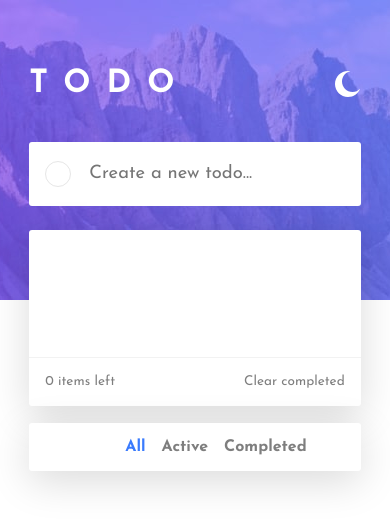
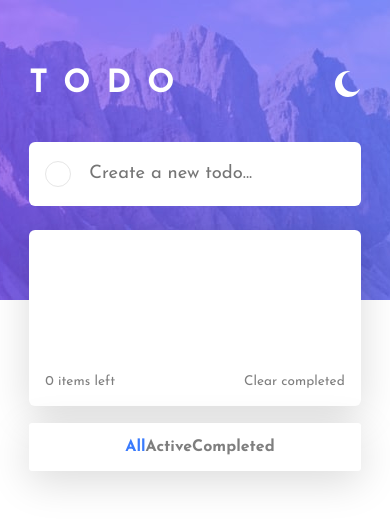
Before and after one commit to Vitaliqu/todo-app, a React (Vite) app: page / in a window 390 px wide. Shown: the top 528 px of the page. Built offline with nearby package versions, Linux system fonts and the light colour scheme.

Commit message:
add module styles

```diff
--- a/src/App.css
+++ b/src/App.css
@@ -1,7 +1,6 @@
 @import url('https://fonts.googleapis.com/css2?family=Josefin+Sans:wght@100;300;400;500;700&family=Nunito+Sans:opsz,wght@6..12,200;6..12,300;6..12,400;6..12,500;6..12,600;6..12,700;6..12,800&display=swap');
 
 body, .task-text, .delete-button, .moon-icon, .sun-icon, .input-checkMark-container,  .text-input, .items-left, .clear-button, .filter-buttons, li, .navigation-panel, .task-container, .text-input-container, .background-image::before, .theme-switch-container {
-    transition: background 0.3s, transform 0.3s, opacity 0.3s, color 0.3s, background-color 0.3s, border-color 0.3s, box-shadow 0.3s;
 }
 
 html {
@@ -127,7 +126,7 @@ body, html {
     align-items: center;
     margin-top: clamp(0rem, 5vh, 3rem);
     display: flex;
-    border-radius: 3px;
+    border-radius: 6px;
     overflow: hidden;
     height: clamp(2rem, 8vh, 4rem);
     flex-direction: row;
@@ -265,10 +264,11 @@ body, html {
     box-shadow: 0 10px 40px rgba(0, 0, 0, 0.15);
     width: 100%;
     display: flex;
+    overflow: hidden;
     margin-top: clamp(0.5rem, 3vh, 1.5rem);
     max-height: clamp(10rem, 48vh, 27.7rem);
     min-height: 11rem;
-    border-radius: 3px;
+    border-radius: 6px;
     flex-direction: column;
     justify-content: space-between;
     background-color: white;
@@ -296,7 +296,7 @@ li {
     align-items: center;
     display: flex;
     height: 4rem;
-    border-bottom: 2px solid hsl(0, 0%, 95%);
+    border-bottom: 1px solid hsl(0, 0%, 95%);
 }
 
 .created-task::before {
@@ -305,7 +305,6 @@ li {
 .navigation-panel {
     flex-shrink: 0;
     box-sizing: border-box;
-    box-shadow: 0 -1px 0 hsl(0, 0%, 95%);
     display: flex;
     justify-content: space-between;
     color: black;
@@ -319,54 +318,6 @@ li {
     border-bottom-right-radius: 3px;
 }
 
-.filter {
-    transition: color 0s, background-color 0.3s;
-    box-sizing: border-box;
-    width: 50%;
-    align-items: center;
-    justify-content: space-evenly;
-    display: flex;
-    flex-direction: row;
-}
-
-.filter-All-container {
-    position: relative;
-}
-
-.filter-All {
-    position: absolute;
-}
-
-.filter-Active-container {
-    position: relative;
-}
-
-.filter-Active {
-    position: absolute;
-}
-
-.filter-Completed-container {
-    position: relative;
-}
-
-.filter-Completed {
-    position: absolute;
-}
-
-.filter-All, .filter-Active, .filter-Completed {
-    left: 0;
-    opacity: 0;
-    z-index: 200;
-    cursor: pointer;
-    margin: 0;
-    width: 100%;
-    height: 100%;
-}
-
-.filter-All-container, .filter-Active-container, .filter-Completed-container {
-    user-select: none;
-}
-
 p {
     transition: opacity 0s, color 0s;
     font-weight: 550;
@@ -378,26 +329,9 @@ p {
     opacity: 0.5;
 }
 
-.checked {
-    text-decoration: dashed;
-    opacity: 1;
-    color: hsl(220, 98%, 61%);
-}
 
 @media (max-width: 768px) {
-    .filter {
-        width: 100%;
-        height: clamp(2rem, 6vh, 3rem);
-        margin-top: clamp(0.5rem, 2vh, 10rem);
-        color: black;
-        font-weight: 400;
-        justify-content: space-evenly;
-        background-color: white;
-        box-shadow: 0 10px 40px rgba(0, 0, 0, 0.15);
-        border-radius: 3px;
-        padding: 0 6rem;
 
-    }
 
     .task {
         .delete-button {
--- a/src/App.jsx
+++ b/src/App.jsx
@@ -2,7 +2,7 @@ import React, {useEffect, useState} from 'react';
 import './App.css';
 import moonIcon from '../public/images/icon-moon.svg';
 import sunIcon from '../public/images/icon-sun.svg';
-import filter from "./filter.jsx";
+import filter from "./filter/filter.jsx";
 
 function App() {
     const mediaQuery = window.matchMedia("(max-width: 768px)");
@@ -43,7 +43,7 @@ function App() {
         localStorage.setItem("whiteTheme", JSON.stringify(themeSwitch))
         localStorage.setItem("taskList", JSON.stringify(taskList))
     });
-
+    console.log(allValues)
     return (
         <>
             <div className={"background-image"}></div>
@@ -80,18 +80,17 @@ function App() {
                             requestAnimationFrame(() => element.deleted = false)
                             return (
                                 <li draggable={true} key={index}
+                                    onTransitionEnd={element.deleted ? () => setTaskList(taskList.filter((element, id) => id !== index)) : null}
                                     style={element.deleted ? {
                                         height: 0,
-                                        borderWidth: 0,
                                         overflow: "hidden",
-                                        transition: "height 0.3s, border-width 0.2s"
+                                        transition: "height 0.7s"
                                     } : {opacity: 1}}
                                     className={`task`}>
                                     <div
                                         style={element.deleted ? {
-                                            opacity:"none",
-                                        transition: "opacity 0.3s"
-                                    } : {opacity: 1}}
+                                            color:"red",
+                                        } : {opacity: 1}}
                                         className={`task-checkbox-container ${element.checked ? "created-task" : null}`}>
                                         <input onChange={() => {
                                             const updatedTaskList = [...taskList];
@@ -108,7 +107,6 @@ function App() {
                                         const updatedTaskList = [...taskList];
                                         updatedTaskList[index].deleted = true;
                                         setTaskList(updatedTaskList)
-                                        setTimeout(() => setTaskList(taskList.filter((element, id) => id !== index)), 300)
                                     }} className={"delete-button"}>&#10005;</div>
                                 </li>
                             )
@@ -120,10 +118,10 @@ function App() {
                         {size === 0 && filter(allValues, handleChanges)}
                         <div onClick={() => {
                             setTaskList([...taskList].map(element => {
-                                element.checked ? element.deleted = true: null;
+                                element.checked ? element.deleted = true : null;
                                 return element
                             }))
-                            setTimeout(()=>setTaskList([...taskList].filter(element => !element.checked)),200)
+                            setTimeout(() => setTaskList([...taskList].filter(element => !element.checked)), 200)
                         }} className={"clear-button"}>Clear completed
                         </div>
                     </div>
--- a/src/filter.jsx
+++ /dev/null
@@ -1,20 +0,0 @@
-import React, {useState} from "react";
-
-const filter = (allValues, handleChanges) => {
-
-    return (
-        <div className={"filter"}>
-            {Object.keys(allValues).map((element, index) => {
-                return (
-                    <div key={index} className={`filter-${element}-container`}>
-                        <input type={"checkbox"} onChange={() => handleChanges(element)}
-                               checked={allValues[element]}
-                               className={`filter-${element}`}/>
-                        <p className={`filter-buttons ${allValues[element] ? "checked" : ""}`}>{element}</p>
-                    </div>)
-            })}
-        </div>
-    )
-}
-
-export default filter
--- /dev/null
+++ b/src/filter/filter.jsx
@@ -0,0 +1,22 @@
+import React, {useState} from "react";
+import styles from "./filter.module.css"
+
+const filter = (allValues, handleChanges) => {
+    const createButton = (label) => {
+        return <div key={label} className={styles[`filter${label}Container`]}>
+            <input type={"checkbox"} onChange={() => handleChanges(label)}
+                   checked={allValues[label]}
+                   className={styles[`filter${label}`]}/>
+            {/*<p className={`filter-buttons ${allValues[element] ? "checked" : ""}`}>{element}</p>*/}
+            <p className={styles[`${allValues[label] ? "checked" : ""}`]}>{label}</p>
+        </div>
+
+    }
+    return <div className={styles.filter}>
+        {createButton(`All`)}
+        {createButton(`Active`)}
+        {createButton(`Completed`)}
+    </div>
+}
+
+export default filter
--- /dev/null
+++ b/src/filter/filter.module.css
@@ -0,0 +1,71 @@
+p {
+    transition: background 0.3s, transform 0.3s, opacity 0.3s, color 0.3s, background-color 0.3s, border-color 0.3s, box-shadow 0.3s;
+}
+.filter {
+    transition: color 0s, background-color 0.3s;
+    box-sizing: border-box;
+    width: 50%;
+    align-items: center;
+    justify-content: space-evenly;
+    display: flex;
+    flex-direction: row;
+}
+
+.filterAllContainer {
+    position: relative;
+}
+
+.checked {
+    opacity: 1;
+    color: hsl(220, 98%, 61%);
+}
+
+.filterAll {
+    position: absolute;
+}
+
+.filterActiveContainer {
+    position: relative;
+}
+
+.filterActive {
+    position: absolute;
+}
+
+.filterCompletedContainer {
+    position: relative;
+}
+
+.filterCompleted {
+    position: absolute;
+}
+
+.filterAll, .filterActive, .filterCompleted {
+    left: 0;
+    opacity: 0;
+    z-index: 200;
+    cursor: pointer;
+    margin: 0;
+    width: 100%;
+    height: 100%;
+}
+
+.filterAll-container, .filterActiveContainer, .filterCompletedContainer {
+    user-select: none;
+}
+
+@media (max-width: 768px) {
+    .filter {
+        width: 100%;
+        height: clamp(2rem, 6vh, 3rem);
+        margin-top: clamp(0.5rem, 2vh, 10rem);
+        color: black;
+        font-weight: 400;
+        justify-content: space-evenly;
+        background-color: white;
+        box-shadow: 0 10px 40px rgba(0, 0, 0, 0.15);
+        border-radius: 3px;
+        padding: 0 6rem;
+
+    }
+}
```
